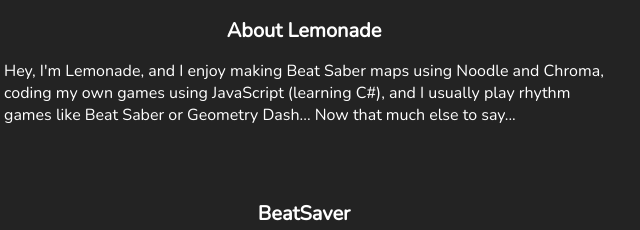
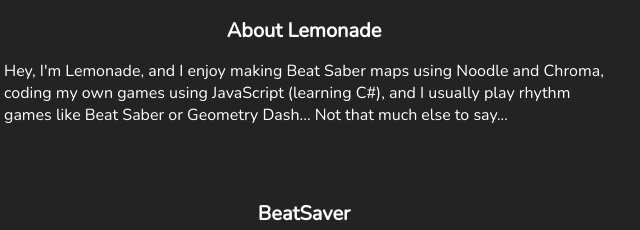
Before and after one commit to LemonadeVR/bsc, a plain HTML site: page home/index.html in a window 1280 px wide. Shown: the part 170-400 px from the top of the page, 336-976 px from the left. Drawn offline with nearby package versions, Linux system fonts and the light colour scheme.

Commit message:
Update index.html

```diff
--- a/home/index.html
+++ b/home/index.html
@@ -23,7 +23,7 @@
   <div class="container">
     <h1>Home</h1>
 		<h3>About Lemonade</h3>
-		<p>Hey, I'm Lemonade, and I enjoy making Beat Saber maps using Noodle and Chroma, coding my own games using JavaScript (learning C#), and I usually play rhythm games like Beat Saber or Geometry Dash... Now that much else to say...</p>
+		<p>Hey, I'm Lemonade, and I enjoy making Beat Saber maps using Noodle and Chroma, coding my own games using JavaScript (learning C#), and I usually play rhythm games like Beat Saber or Geometry Dash... Not that much else to say...</p>
 		<br><br><h3>BeatSaver</h3>
 		<h5>LemonadeVR</h5>
 		<button class="ql current" onclick="socialLink('beatsaver')">Quick Link</button>
```
